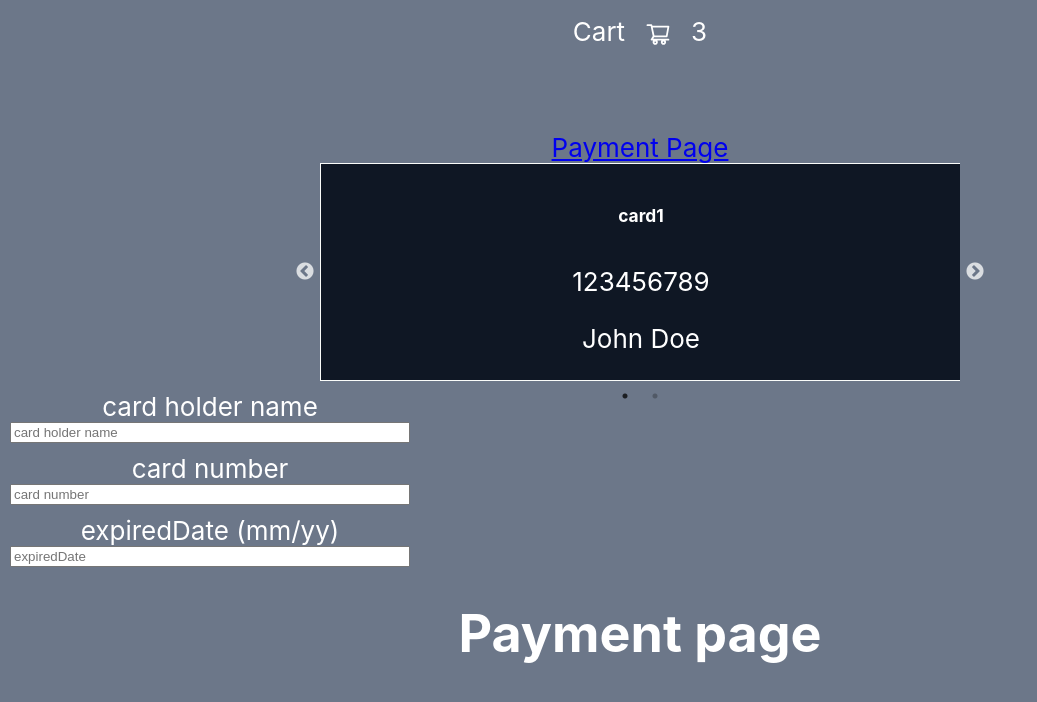
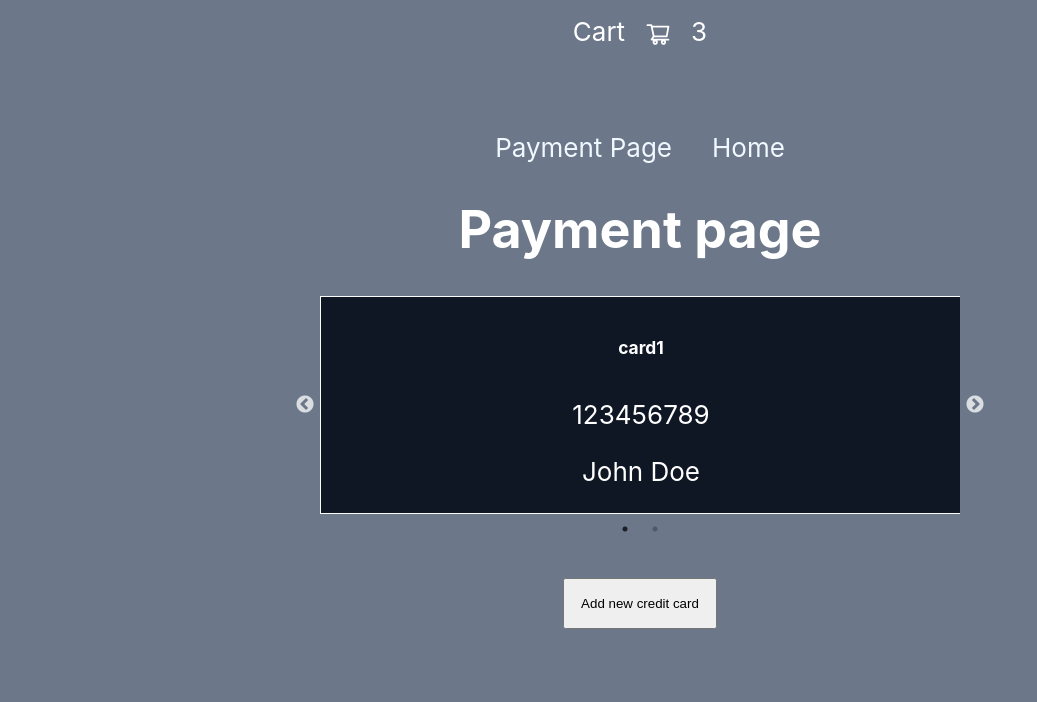
Before and after one commit to weblukas/concise-app, a React (Create React App) app: page /payment-page in a window 1280 px wide. Shown: the top 702 px of the page, without its empty margins (0-1037 px from the left). Built offline with nearby package versions, Linux system fonts and the light colour scheme.

Commit message:
form value stored

```diff
--- a/src/App.css
+++ b/src/App.css
@@ -46,3 +46,47 @@
 .cart-icon {
   padding: 5px 20px;
 }
+
+.nav-link {
+  color: aliceblue;
+  text-decoration: none;
+  cursor: pointer;
+  padding: 20px;
+}
+
+/* Modal  */
+
+.modal-overlay {
+  position: fixed;
+  top: 0;
+  left: 0;
+  width: 100%;
+  height: 100%;
+  background: rgba(0, 0, 0, 0.5);
+  display: grid;
+  place-items: center;
+  transition: var(--transition);
+  visibility: hidden;
+  z-index: -1;
+}
+/* OPEN/CLOSE MODAL */
+.show-modal {
+  visibility: visible;
+  z-index: 10;
+}
+.modal-container {
+  background: #92a3be;
+  width: 90vw;
+  height: 60vh;
+  place-items: center;
+  position: relative;
+}
+.close-modal-btn {
+  position: absolute;
+  top: 1rem;
+  right: 1rem;
+  font-size: 2rem;
+  background: transparent;
+  border-color: transparent;
+  cursor: pointer;
+}
--- a/src/App.js
+++ b/src/App.js
@@ -11,9 +11,9 @@ function App() {
     <div className="App">
 
       <Cart />
-      <Link to="/payment-page">Payment Page</Link>
-      <CardSlider />
-      <Form />
+      <Link to="/payment-page" className="nav-link">Payment Page</Link>
+      <Link to="/" className="nav-link">Home</Link>
+
       <Routes>
         <Route path="/" element={<Home />} />
         <Route path="/payment-page" element={<PaymentPage />} />
--- a/src/PaymentPage.js
+++ b/src/PaymentPage.js
@@ -1,11 +1,17 @@
 import React from 'react'
-
+import CardSlider from './components/CardSlider'
+import Modal from './components/Modal'
+import { useGlobalContext } from './context';
 
 const PaymentPage = () => {
+    const {  openModal } = useGlobalContext();
     return (
         <div>
             <h1>Payment page</h1>
+            <CardSlider />
+            <button onClick={openModal} style={{margin: "4rem", padding: "1rem"}}>Add new credit card</button>
 
+            <Modal />
         </div>
     )
 }
--- a/src/components/Form.js
+++ b/src/components/Form.js
@@ -1,14 +1,20 @@
-import React, { useRef } from "react";
+import React, { useRef, useState } from "react";
 import FormInput from "./FormInput";
-import cardValidator from "card-validator";
-
 
 
 const initialValue = {
-  name: "",
+  cardHolder: "",
+  cardNumber: "",
+  expiredDate: "",
+  ccv: ""
 };
+// próbowałem użyć card validator, ale nie działał, dlatego użyłem tego
+// chociaż to zupełnie nie profesjonalne
 
 const nameValidation = /^[\w'\-,.][^0-9_!¡?÷?¿/\\+=@#$%ˆ&*(){}|~<>;:[\]]{2,}$/;
+const ccvValidation = /^[0-9]{3, 4}$/;
+const cardNumberValidation = /^4[0-9]{12}(?:[0-9]{3})?$/;
+
 
 const Form = () => {
   const formRef = useRef(initialValue);
@@ -17,55 +23,61 @@ const Form = () => {
     formRef.current[fieldName] = value;
   };
 
-
+  // validators
   const validators = {
-    name: (name) => nameValidation.test(formRef.current[name]),
-    cardNumberValidation: (name) => {
-      console.log(name);
-      console.log(formRef.current);
-
-      console.log(formRef.current[name]);
-
-      return cardValidator.number(formRef.current[name]).isPotentiallyValid;
-    },
-    expiredDate: (name) => {
-      console.log(name);
-      console.log(formRef.current);
-
-      console.log(formRef.current[name]);
-      console.log(
-        cardValidator.expirationDate(formRef.current[name]).isPotentiallyValid
-      );
-
-      return cardValidator.expirationDate(formRef.current[name])
-        .isPotentiallyValid;
-    },
+    name: () => nameValidation.test(formRef.current.name),
+    cardNumber: () => cardNumberValidation.test(formRef.current.cardNumber),
+    ccv: () => ccvValidation.test(formRef.current.ccv)
   };
 
-  // if()
+  // handle form submit
+
+  const [cardHolder, setCardHolder] = useState('')
+  const [cardNr, setCardNr] = useState('')
+  const [expDate, setExpDate] = useState('')
+  const [ccvNr, setCcvNr] = useState('')
+
+const handleSubmit = (e)=>{
+  e.preventDefault()
+  setCardHolder(formRef.current.cardHolder)
+  setCardNr(formRef.current.cardNumber)
+  setExpDate(formRef.current.expiredDate)
+  setCcvNr(formRef.current.ccv)
+
+}
+
+
   return (
-    <form>
+    <form onSubmit={handleSubmit}>
       <FormInput
-        name="card-holder"
+        name="cardHolder"
         placeholder="card holder name"
         label="card holder name"
-        OnChange={(value) => fieldUpdate("name", value)}
-        validCard={validators.name}
+        OnChange={(value) => fieldUpdate("cardHolder", value)}
+        valid={validators.name}
       />
       <FormInput
-        name="card-number"
+        name="cardNumber"
         placeholder="card number"
         label="card number"
-        OnChange={(value) => fieldUpdate("card-number", value)}
-        validCard={(value) => validators.cardNumberValidation(value)}
+        OnChange={(value) => fieldUpdate("cardNumber", value)}
+        valid={validators.cardNumber}
       />
       <FormInput
         name="expiredDate"
         placeholder="expiredDate"
         label="expiredDate (mm/yy)"
         OnChange={(value) => fieldUpdate("expiredDate", value)}
-        validCard={validators.expiredDate}
+        valid={validators.expiredDate}
       />
+      <FormInput
+        name="ccv"
+        placeholder="CCV"
+        label="CCV "
+        OnChange={(value) => fieldUpdate("ccv", value)}
+        valid={validators.ccv}
+      />
+      <button type="submit" >Add card</button>
     </form>
   );
 };
--- a/src/components/FormInput.js
+++ b/src/components/FormInput.js
@@ -1,10 +1,10 @@
 import React, { useState } from "react";
 
-const FormInput = ({ label, name, placeholder, validCard, OnChange }) => {
+const FormInput = ({ label, name, placeholder, valid, OnChange }) => {
   const [isValid, setIsValid] = useState(true);
-  const onBlur = (name) => {
-    if (validCard !== undefined) {
-      setIsValid(validCard(name));
+  const onBlur = () => {
+    if (valid !== undefined) {
+      setIsValid(valid());
     }
   };
 
--- /dev/null
+++ b/src/components/Modal.js
@@ -0,0 +1,25 @@
+import React from 'react';
+import { useGlobalContext } from '../context';
+import { FaTimes } from 'react-icons/fa';
+import Form from './Form';
+
+const Modal = () => {
+  const { isModalOpen, closeModal } = useGlobalContext();
+  return (
+    <div
+      className={`${
+        isModalOpen ? 'modal-overlay show-modal' : 'modal-overlay'
+      }`}
+    >
+      <div className='modal-container'>
+        <h3>Add new card</h3>
+        <Form />
+        <button className='close-modal-btn' onClick={closeModal}>
+          <FaTimes></FaTimes>
+        </button>
+      </div>
+    </div>
+  );
+};
+
+export default Modal;
--- /dev/null
+++ b/src/context.js
@@ -0,0 +1,33 @@
+import React, { useState, useContext } from 'react';
+
+const AppContext = React.createContext();
+
+const AppProvider = ({ children }) => {
+
+  const [isModalOpen, setIsModalOpen] = useState(false);
+
+  const openModal = () => {
+    setIsModalOpen(true);
+  };
+  const closeModal = () => {
+    setIsModalOpen(false);
+  };
+
+  return (
+    <AppContext.Provider
+      value={{
+        isModalOpen,
+        openModal,
+        closeModal,
+      }}
+    >
+      {children}
+    </AppContext.Provider>
+  );
+};
+
+export const useGlobalContext = () => {
+  return useContext(AppContext);
+};
+
+export { AppContext, AppProvider };
--- a/src/index.js
+++ b/src/index.js
@@ -1,18 +1,19 @@
-import React from 'react';
-import ReactDOM from 'react-dom';
-import './index.css';
-import App from './App';
-import reportWebVitals from './reportWebVitals';
-import { BrowserRouter } from 'react-router-dom';
-
+import React from "react";
+import ReactDOM from "react-dom";
+import "./index.css";
+import App from "./App";
+import reportWebVitals from "./reportWebVitals";
+import { BrowserRouter } from "react-router-dom";
+import { AppProvider } from "./context";
 ReactDOM.render(
-  <React.StrictMode>
-  <BrowserRouter>
-
-    <App />
-  </BrowserRouter>
-  </React.StrictMode>,
-  document.getElementById('root')
+  <AppProvider>
+    <React.StrictMode>
+      <BrowserRouter>
+        <App />
+      </BrowserRouter>
+    </React.StrictMode>
+  </AppProvider>,
+  document.getElementById("root")
 );
 
 // If you want to start measuring performance in your app, pass a function
```
